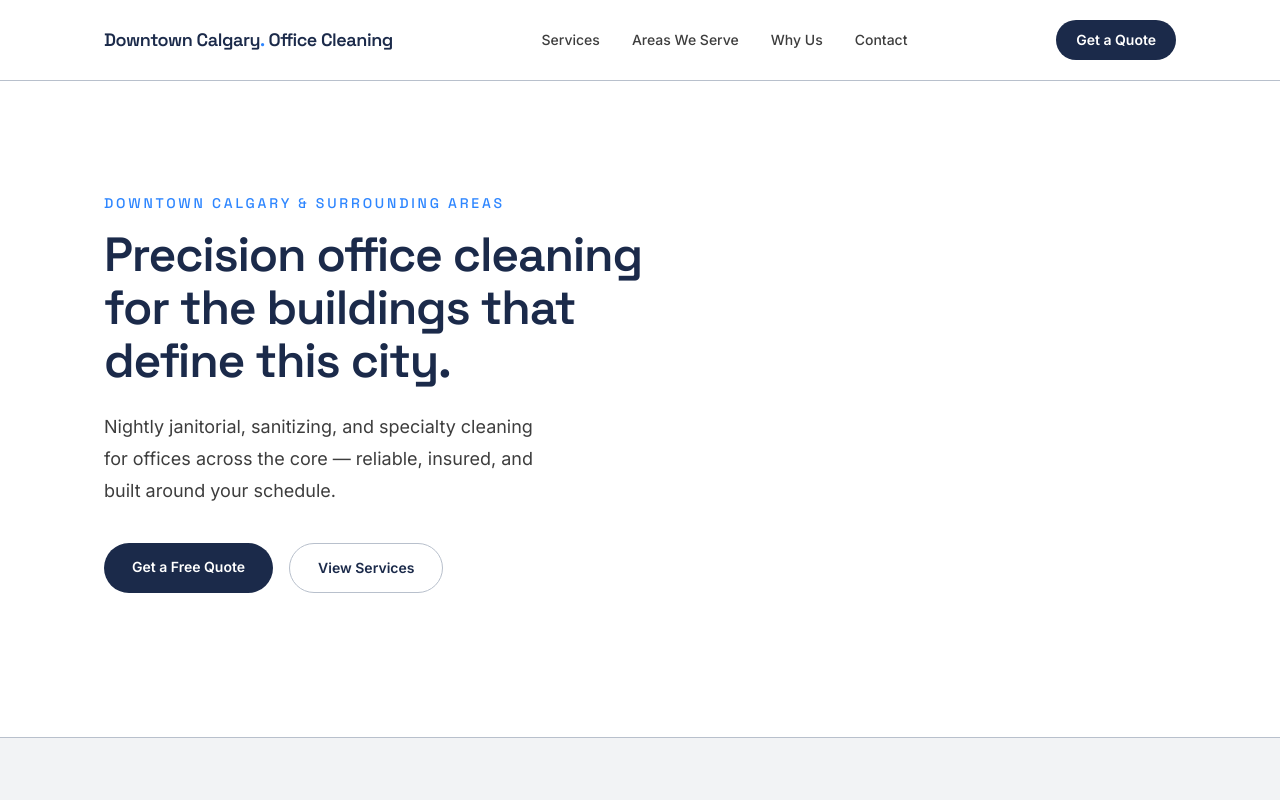
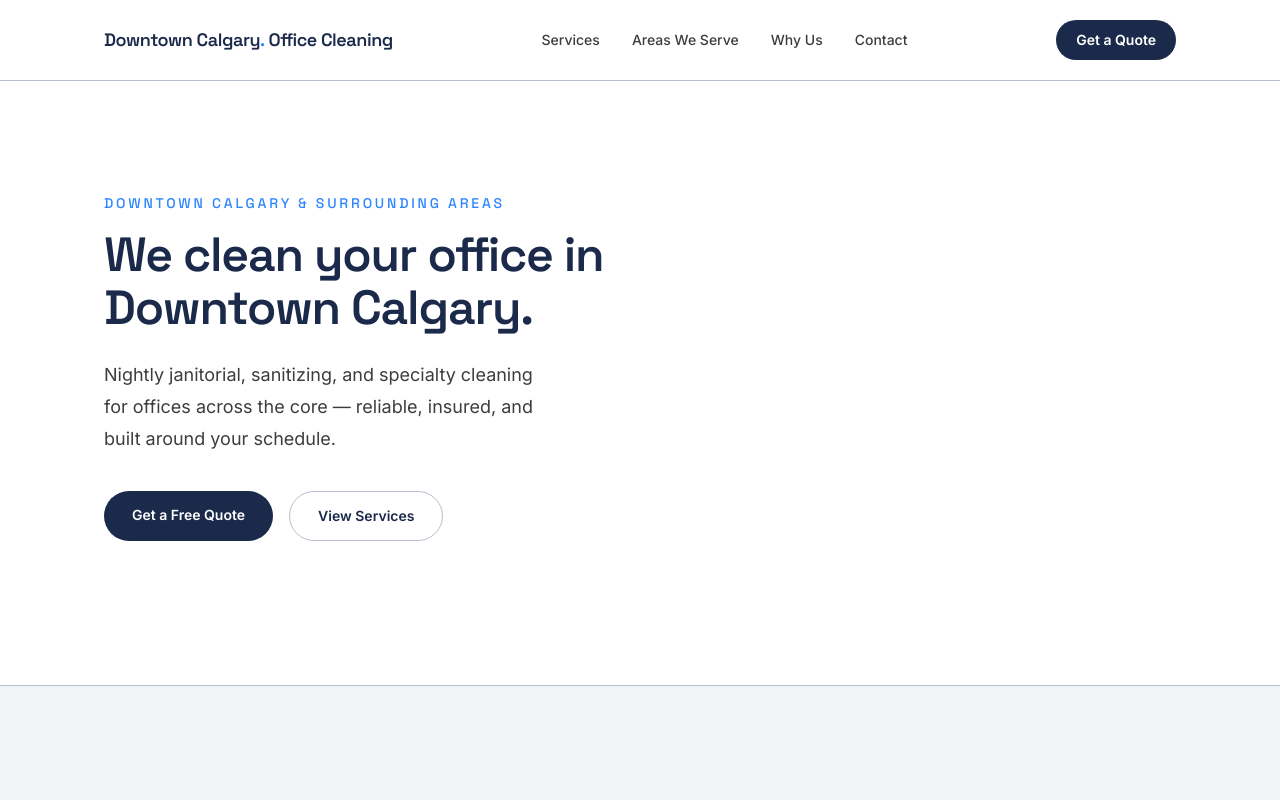
Before and after one commit to danielospina-la/downtown-calgary-office-cleaning, a Next.js app: page / in a window 1280 px wide. Shown: the top 800 px of the page. Built offline with nearby package versions, Linux system fonts and the light colour scheme.

Commit message:
Update hero H1 headline

```diff
--- a/src/components/Hero.tsx
+++ b/src/components/Hero.tsx
@@ -10,8 +10,7 @@ export default function Hero() {
             Downtown Calgary &amp; Surrounding Areas
           </p>
           <h1 className="font-heading text-4xl font-semibold leading-[1.1] tracking-tight text-navy sm:text-5xl">
-            Precision office cleaning for the buildings that define this
-            city.
+            We clean your office in Downtown Calgary.
           </h1>
           <p className="mt-6 max-w-md text-lg leading-8 text-charcoal">
             Nightly janitorial, sanitizing, and specialty cleaning for
```
